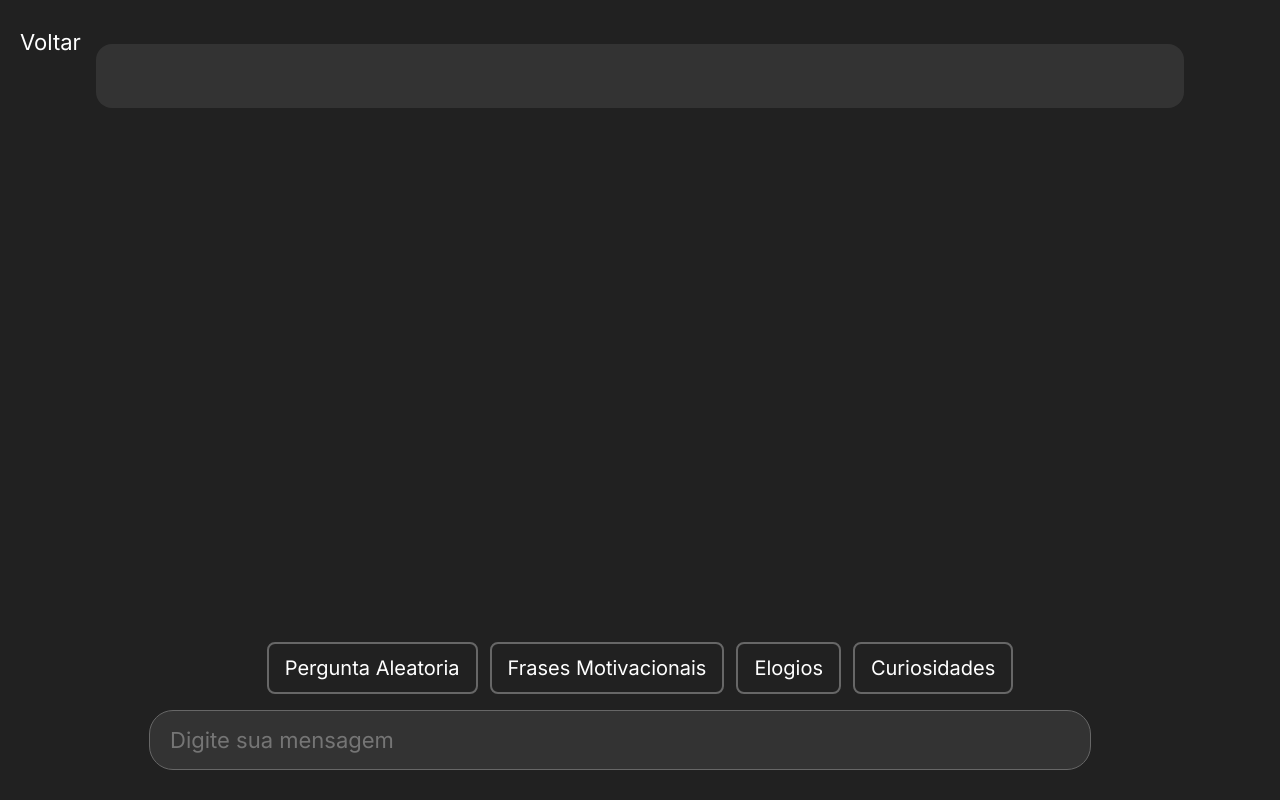
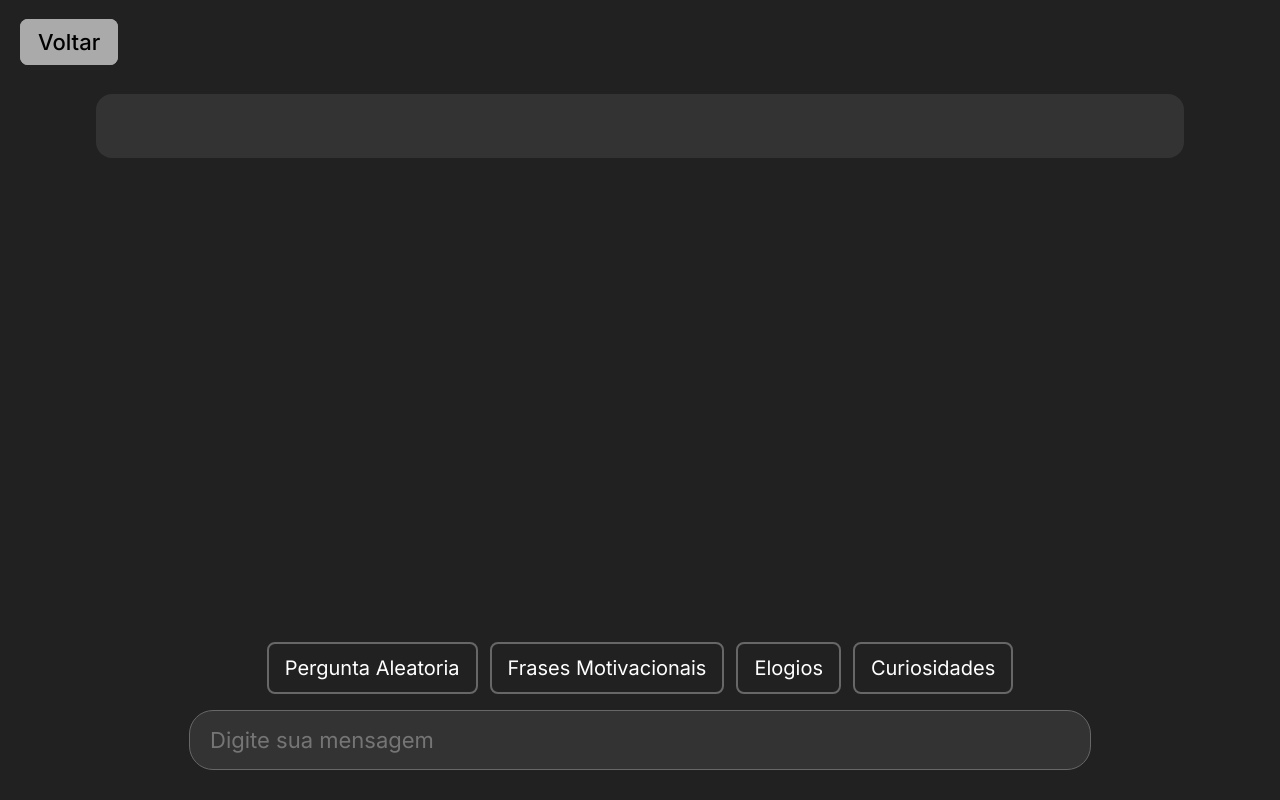
Before and after one commit to arthurMalveste/happie-bot, a Flask app: template templates/index.html in a window 1280 px wide. Run offline with Flask 3, Linux system fonts and the light colour scheme; the template is opened without the code that fills it, so the values that code supplies are empty.

Commit message:
antes de enviar 3

```diff
--- a/static/style.css
+++ b/static/style.css
@@ -177,26 +177,32 @@ body{
     height: 60px;
 }
 
-.input-group{
-    display: flex;
-    align-items: center;
-}
-
 .input-chat{
     font-size: 22px;
     padding: 16px 20px;
+    border-radius: 24px;
+    width: 100%;
+    color: #aaa;
+    outline: none;
+    border: 0;
+    background-color: transparent;
+}
+
+.input-group{
     background-color: #333;
-    color: #aaa;
     border: #676767 solid 1px;
-    outline: none;
     border-radius: 24px;
     width: 80vw;
     max-width: 900px;
     transition: .2s all;
+    display: flex;
+    align-items: center;
+    justify-content: space-between;
+    overflow: hidden;
 }
 
-.input-chat:focus{
-    box-shadow: 0 0 4px rgba(255, 255, 255, .2);
+.input-group:focus-within{
+    box-shadow: 0 0 4px rgba(255, 255, 255, .3);
 }
 
 .btn-chat{
@@ -211,10 +217,12 @@ body{
     transition: .2s all;
     opacity: 0;
     overflow: hidden;
+    transform: translate(130%, 0);
+    margin-right: 10px;
 }
 
 .btn-chat.mostrar{
-    transform: translate(-120%, 0);
+    transform: translate(0, 0);
     opacity: 1;
 }
 
@@ -270,6 +278,10 @@ body{
     justify-content: center;
 }
 
+.link-btn{
+    transition: .3s all;
+}
+
 .link-btn button{
     color: #fff;
     font-size: 20px;
@@ -287,35 +299,39 @@ body{
     filter: brightness(1.3);
 }
 
+.link-btn:active{
+    transform: translateY(3px);
+}
+
 /* Arthur esteve aqui */
 a{
     text-decoration: none;
 }
 
 .menu__link{
-    color: #fff;
+    color: #000;
     line-height: 2;
     position: relative;
     text-decoration: none;
     top: 20px;
     left: 20px;
     font-size: 22px;
+    padding: 8px 16px;
+    background-color: #aaa;
+    border-radius: 8px;
+    border: 2px solid #aaa;
+    transition: .3s all;
+    font-weight: 500;
 }
 
-.menu__link::before {
-    content: '';
-    width: 0;
-    height: 2px;
-    border-radius: 2px;
-    background-color: #fff;
-    position: absolute;
-    bottom: -.25rem;
-    left: 0;
-    transition: width .4s;
+.menu__link:hover{
+    cursor: pointer;
+    color: #fff;
+    background-color: transparent;
 }
 
-.menu__link:hover::before {
-    width: 100%;
+.menu__link:active{
+    scale: .95;
 }
 
 .user-message {
@@ -363,3 +379,23 @@ a{
 .button-container button:hover {
     background-color: #45a049;
 }
+
+@media screen and (max-width: 1540px){
+    body{
+        overflow: hidden;
+    }
+
+    .div-chat{
+        margin: 50px auto 10%;
+    }
+}
+
+@media screen and (max-width: 945px){
+    .sec-botoes{
+        flex-wrap: wrap;
+    }
+
+    .link-btn button{
+        width: 250px;
+    }
+}
```
Also changed, not shown: static/form.css (+61 -0 lines), templates/form.html (+13 -0 lines), static/img/captura2.png.
